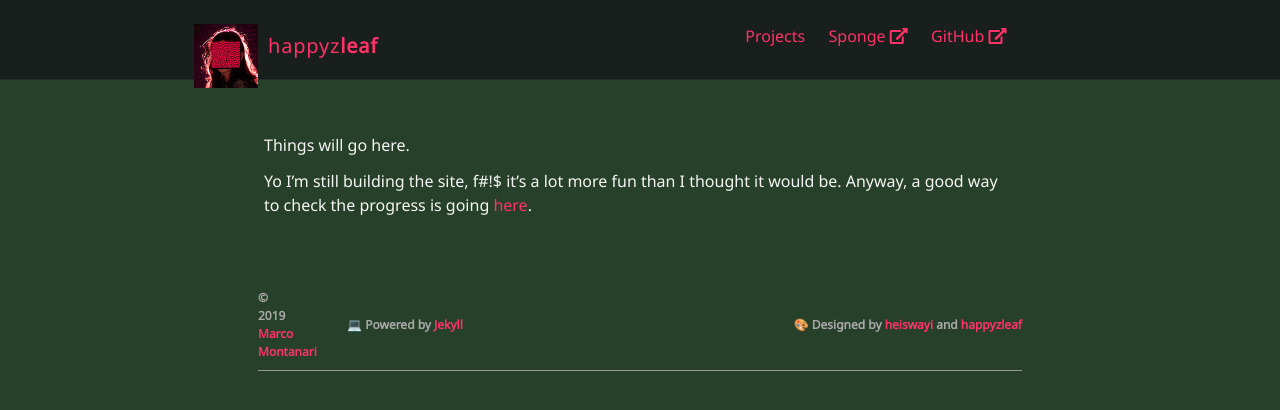
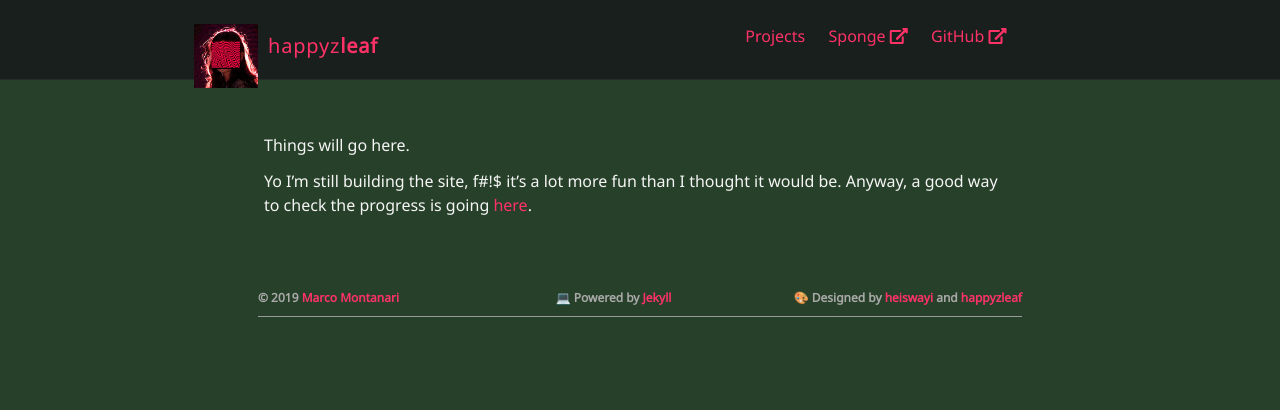
Before and after one commit to happyzleaf/happyzleaf.github.io, a Jekyll site: the page built from index.md, in a window 1280 px wide. Shown: the top 410 px of the page. Built offline with Jekyll 4.4.1, drawn with Linux system fonts in a browser that asks for light colours.

Commit message:
Updated footer

```diff
--- a/_includes/footer.html
+++ b/_includes/footer.html
@@ -2,8 +2,8 @@
   <div class="container" id="credits">
       <table>
         <th style="text-align: left;">&copy; {{ site.time | date: '%Y' }} <a href="mailto:{{ site.author.mail }}">{{ site.author.name }}</a></th>
-        <th style="text-align: center; width: 50%">💻 Powered by <a href="https://jekyllrb.com">Jekyll</a></th>
-        <th style="text-align: right; width: 80%">🎨 Designed by <a href="https://github.com/heiswayi/thinkspace">heiswayi</a> and <a href="https://github.com/happyzleaf/happyzleaf.github.io">happyzleaf</a></th>
+        <th style="text-align: center;">💻 Powered by <a href="https://jekyllrb.com">Jekyll</a></th>
+        <th style="text-align: right; width: 290px;">🎨 Designed by <a href="https://github.com/heiswayi/thinkspace">heiswayi</a> and <a href="https://github.com/happyzleaf/happyzleaf.github.io">happyzleaf</a></th>
       </table>
   </div>
 </footer>
--- a/assets/scss/_layout.scss
+++ b/assets/scss/_layout.scss
@@ -28,6 +28,7 @@ body {
 }
 
 body {
+  overflow-x: hidden;
   background-color: $secondary-background-color;
 }
 
```
Also changed, not shown: _index.html (deleted, +0 -10 lines).
